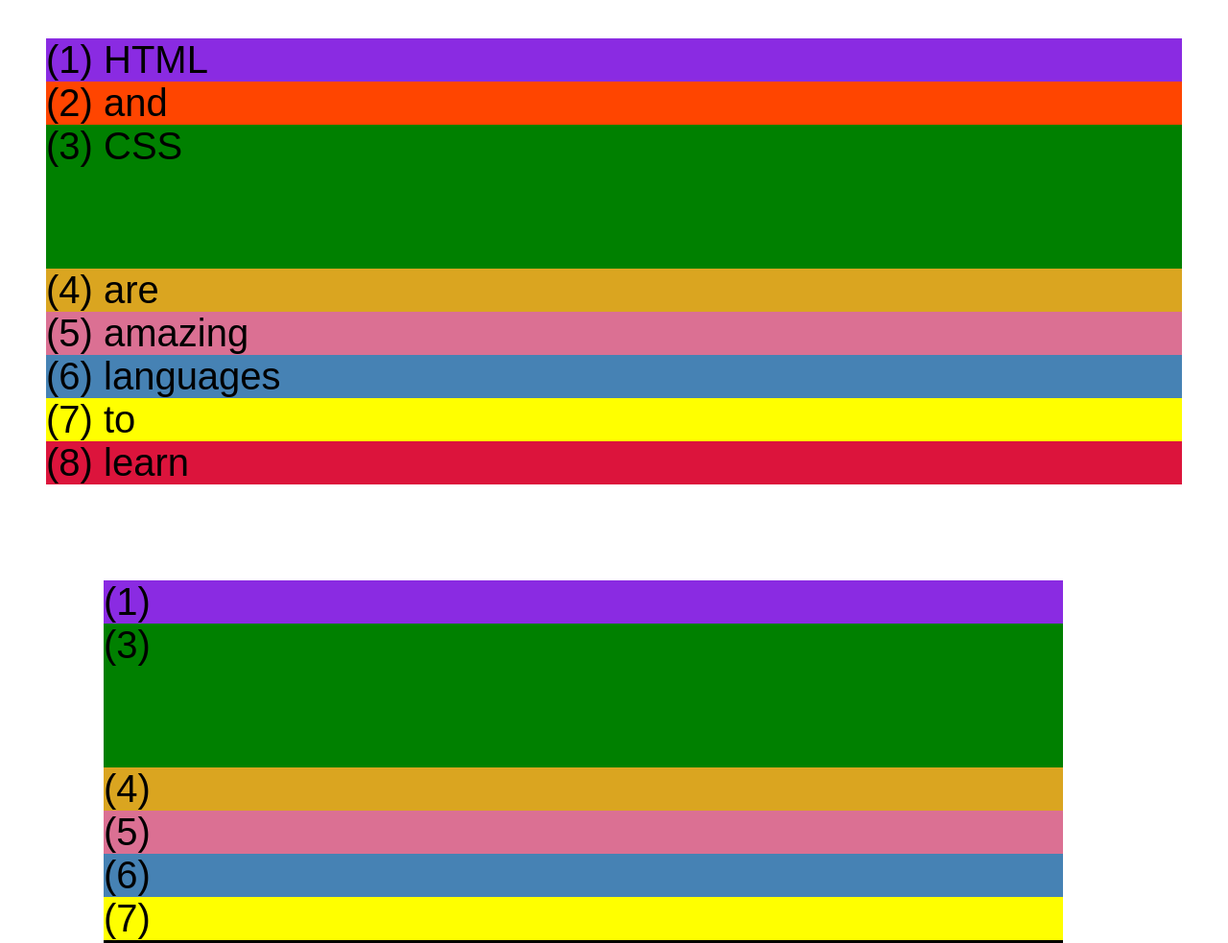
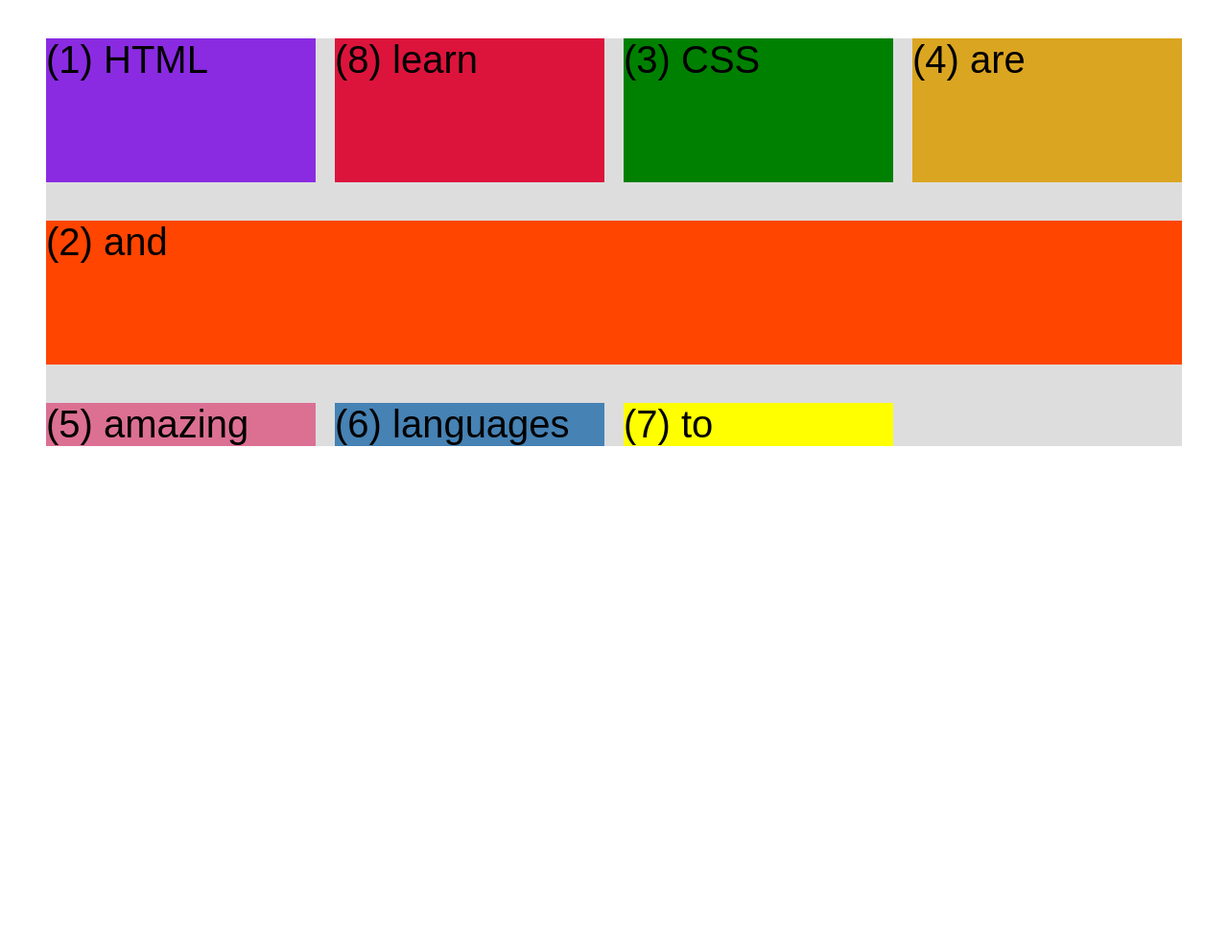
Before and after one commit to beautyTruth/Layout-Section, a plain HTML site: page css-grid.html in a window 1280 px wide. Shown: the top 983 px of the page at 96% size. After the commit the page ends 800 px from the top, so only its background shows below. Drawn offline with Linux system fonts and the light colour scheme.

Commit message:
add progress following first two flex grid lectures

```diff
--- a/css-grid.html
+++ b/css-grid.html
@@ -40,9 +40,35 @@
         margin: 40px;
 
         /* CSS GRID */
+
+        display: grid;
+        /* grid-template-columns: 1fr 2fr 1fr auto; */
+        grid-template-rows: 1fr 1fr;
+        /* gap: 30px; */
+        grid-template-columns: repeat(4, 1fr);
+        column-gap: 20px;
+        row-gap: 40px;
+        /* height: 500px; */
+      }
+
+      .el--8 {
+        grid-column: 2 / 3;
+        /* grid-row: 1 / span 3; */
+        grid-row: 1 /2;
+      }
+
+      .el--2 {
+        /* grid-column: 2 / 3; */
+        grid-column: 1 / -1;
+        grid-row: 2;
+      }
+
+      .el--6 {
+        /* grid-row: 3 / 5; */
       }
 
       .container--2 {
+        display: none;
         /* STARTER */
         font-family: sans-serif;
         background-color: black;
```
